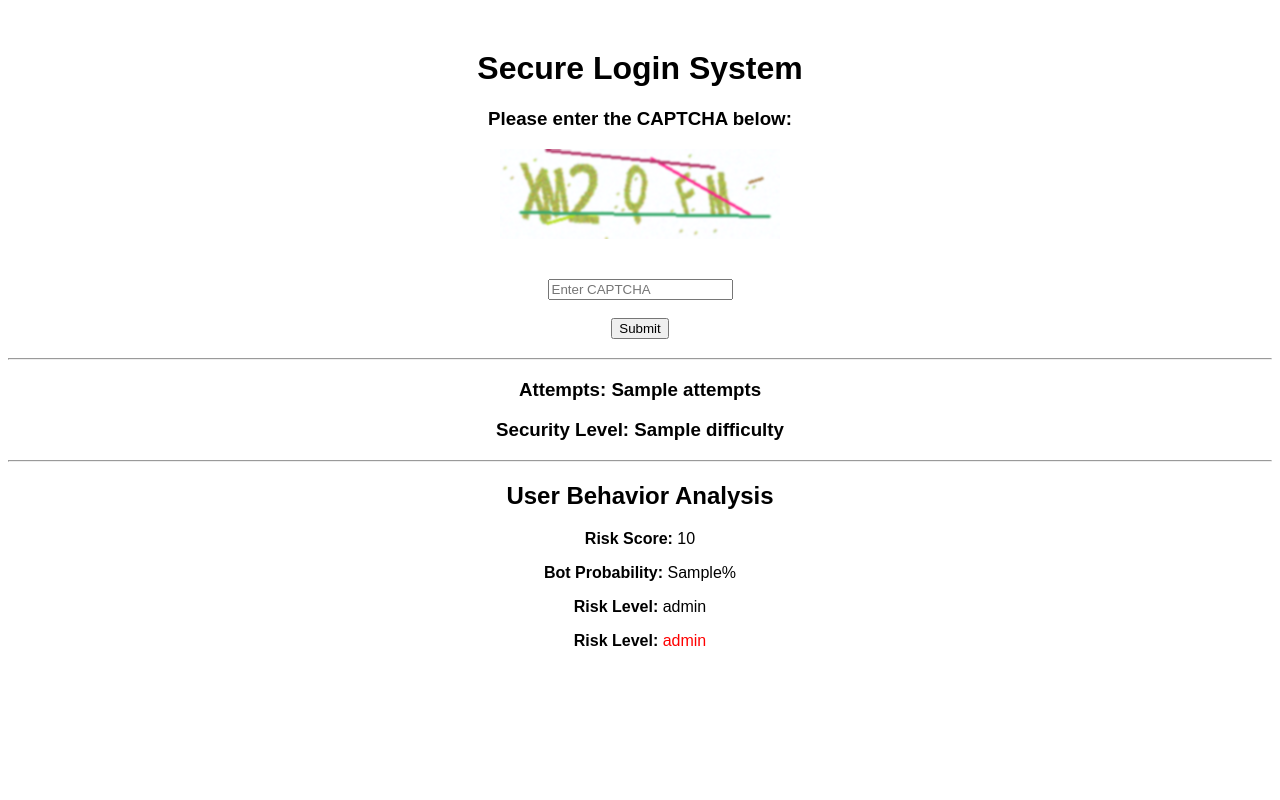
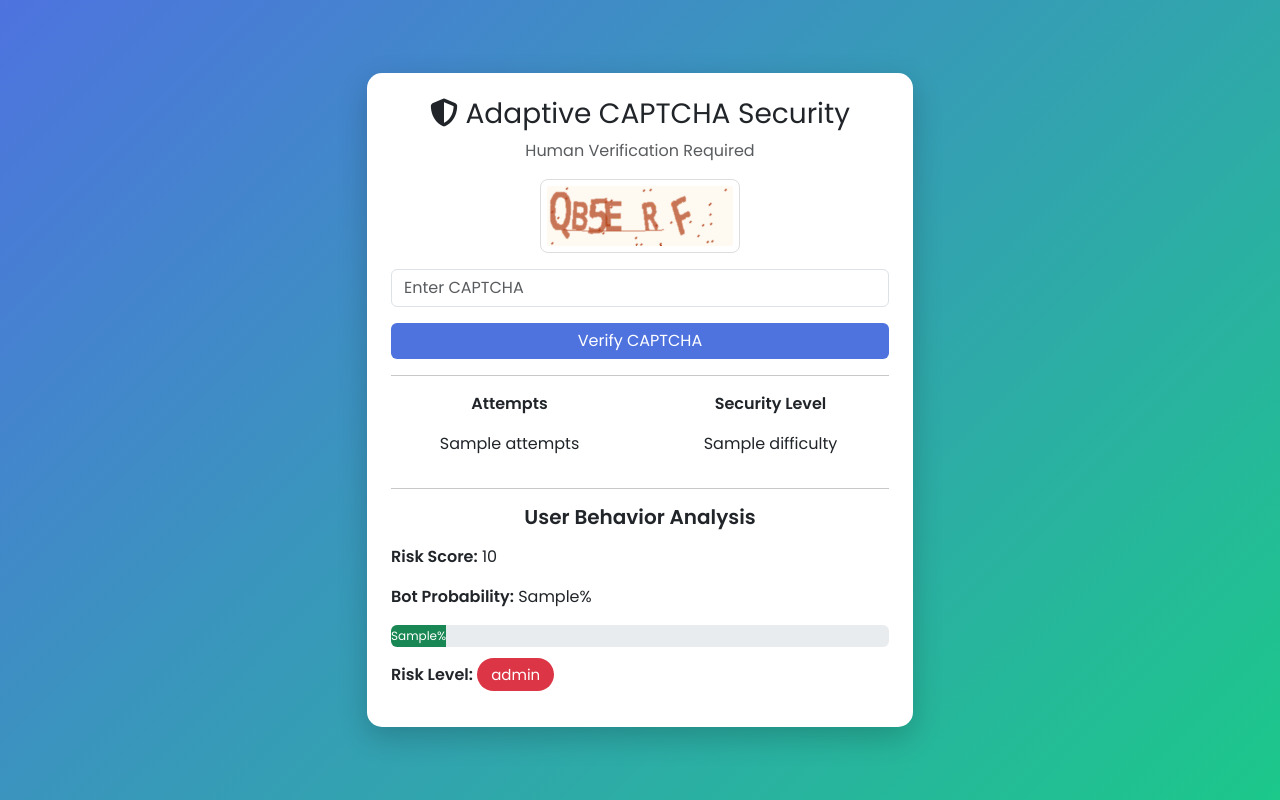
Before and after one commit to Tanish-Shrwt/adaptive-captcha, a Flask app: template templates/index.html in a window 1280 px wide. Run offline with Flask 3, Linux system fonts and the light colour scheme; the template is opened without the code that fills it: most values are stand-ins (such as "Sample title", 1, 10 or a date in 2020).

Commit message:
style changes

```diff
--- /dev/null
+++ b/static/css/style.css
@@ -0,0 +1,75 @@
+/* General Page Style */
+
+body{
+    font-family:'Poppins',sans-serif;
+    background: linear-gradient(135deg,#4e73df,#1cc88a);
+    height:100vh;
+    display:flex;
+    align-items:center;
+    justify-content:center;
+    }
+
+
+    /* Main Card */
+
+    .card{
+    border-radius:15px;
+    box-shadow:0 10px 30px rgba(0,0,0,0.2);
+    border:none;
+    }
+
+
+    /* CAPTCHA Image */
+
+    .captcha-img{
+    border-radius:8px;
+    border:1px solid #ddd;
+    padding:6px;
+    background:white;
+    }
+
+
+    /* Risk Level Badge */
+
+    .risk-badge{
+    font-size:15px;
+    padding:6px 14px;
+    border-radius:20px;
+    }
+
+
+    /* Section Titles */
+
+    .section-title{
+    font-weight:600;
+    }
+
+
+    /* Button Styling */
+
+    .btn-primary{
+    background:#4e73df;
+    border:none;
+    }
+
+    .btn-primary:hover{
+    background:#2e59d9;
+    }
+
+
+    /* Progress Bar Height */
+
+    .progress{
+    height:22px;
+    }
+
+
+    /* Mobile Responsive */
+
+    @media(max-width:768px){
+
+    .card{
+    margin:20px;
+    }
+
+    }
--- a/templates/index.html
+++ b/templates/index.html
@@ -1,61 +1,130 @@
 <!DOCTYPE html>
 <html>
   <head>
-    <title>Adaptive CAPTCHA System</title>
+    <title>Adaptive CAPTCHA Security System</title>
+
+    <meta name="viewport" content="width=device-width, initial-scale=1" />
+
+    <link
+      href="https://cdn.jsdelivr.net/npm/bootstrap@5.3.2/dist/css/bootstrap.min.css"
+      rel="stylesheet"
+    />
+
+    <link
+      rel="stylesheet"
+      href="{{ url_for('static', filename='css/style.css') }}"
+    />
+
+    <link
+      rel="stylesheet"
+      href="https://cdnjs.cloudflare.com/ajax/libs/font-awesome/6.5.0/css/all.min.css"
+    />
+
+    <link
+      href="https://fonts.googleapis.com/css2?family=Poppins:wght@300;400;600&display=swap"
+      rel="stylesheet"
+    />
   </head>
 
-<body style="text-align:center; font-family:Arial; margin-top:50px;">
+  <body>
+    <div class="container">
+      <div class="row justify-content-center">
+        <div class="col-md-6">
+          <div class="card p-4">
+            <!-- Title -->
+            <h3 class="text-center mb-2">
+              <i class="fa-solid fa-shield-halved"></i>
+              Adaptive CAPTCHA Security
+            </h3>
 
-<h1>Secure Login System</h1>
+            <p class="text-center text-muted">Human Verification Required</p>
 
-<h3>Please enter the CAPTCHA below:</h3>
+            <!-- CAPTCHA FORM -->
+            <form method="POST" id="captchaForm">
+              <div class="text-center mb-3">
+                <img
+                  src="{{ url_for('static', filename='captcha_images/captcha.png') }}"
+                  class="captcha-img"
+                  width="200"
+                />
+              </div>
 
-<img src="{{ url_for('static', filename='captcha_images/captcha.png') }}" alt="CAPTCHA">
+              <div class="mb-3">
+                <input
+                  type="text"
+                  id="captchaInput"
+                  name="captcha_input"
+                  class="form-control"
+                  placeholder="Enter CAPTCHA"
+                  required
+                />
+              </div>
 
-<form method="POST" id="captchaForm">
-
-    <br><br>
-
-    <input type="text" id="captchaInput" name="captcha_input" placeholder="Enter CAPTCHA" required>
-
-    <br><br>
-
-    <button type="submit">Submit</button>
-
+              <button type="submit" class="btn btn-primary w-100">
+                Verify CAPTCHA
+              </button>
             </form>
 
-<h3>{{ message }}</h3>
+            <!-- MESSAGE -->
+            {% if message %}
 
-<hr>
+            <div class="alert alert-info text-center mt-3">{{ message }}</div>
 
-<h3>Attempts: {{ attempts }}</h3>
-<h3>Security Level: {{ difficulty.capitalize() }}</h3>
+            {% endif %}
 
-<hr>
+            <hr />
 
-<h2>User Behavior Analysis</h2>
+            <!-- BASIC INFO -->
+            <div class="row text-center">
+              <div class="col">
+                <p class="section-title">Attempts</p>
+                <p>{{ attempts }}</p>
+              </div>
+
+              <div class="col">
+                <p class="section-title">Security Level</p>
+                <p>{{ difficulty.capitalize() }}</p>
+              </div>
+            </div>
+
+            <hr />
+
+            <!-- BEHAVIOR ANALYSIS -->
+            <h5 class="text-center section-title mb-3">
+              User Behavior Analysis
+            </h5>
 
             <p><b>Risk Score:</b> {{ risk_score }}</p>
+
             <p><b>Bot Probability:</b> {{ bot_probability }}%</p>
-<p><b>Risk Level:</b> {{ risk_level }}</p>
 
+            <!-- BOT PROBABILITY BAR -->
+            <div class="progress mb-3">
+              <div
+                class="progress-bar {% if bot_probability|int < 40 %} bg-success {% elif bot_probability|int < 70 %} bg-warning {% else %} bg-danger {% endif %}"
+                style="width: {{ bot_probability }}%"
+              >
+                {{ bot_probability }}%
+              </div>
+            </div>
+
+            <!-- RISK LEVEL -->
             <p>
               <b>Risk Level:</b>
-    <span style="
-    color:
-    {% if risk_level == 'Low' %}green
-    {% elif risk_level == 'Medium' %}orange
-    {% else %}red
-    {% endif %}
-    ;">
+
+              <span
+                class="risk-badge {% if risk_level == 'Low' %} bg-success text-white {% elif risk_level == 'Medium' %} bg-warning text-dark {% else %} bg-danger text-white {% endif %}"
+              >
                 {{ risk_level }}
               </span>
             </p>
-
+          </div>
+        </div>
+      </div>
+    </div>
   </body>
 
   <script>
-
     let mouseMoves = 0;
     let clicks = 0;
     let typingStart = 0;
@@ -63,31 +132,32 @@ let typingTime = 0;
     let pageStart = Date.now();
 
     /* Track mouse movement */
-document.addEventListener("mousemove", function(){
+    document.addEventListener("mousemove", function () {
       mouseMoves++;
     });
 
     /* Track clicks */
-document.addEventListener("click", function(){
+    document.addEventListener("click", function () {
       clicks++;
     });
 
-/* Get input after page loads */
+    /* Input reference */
     let captchaInput = document.getElementById("captchaInput");
 
     /* Typing start */
-captchaInput.addEventListener("focus", function(){
+    captchaInput.addEventListener("focus", function () {
       typingStart = Date.now();
     });
 
     /* Typing speed */
-captchaInput.addEventListener("keyup", function(){
+    captchaInput.addEventListener("keyup", function () {
       typingTime = Date.now() - typingStart;
     });
 
     /* Send behavior data with form */
-document.getElementById("captchaForm").addEventListener("submit", function(){
-
+    document
+      .getElementById("captchaForm")
+      .addEventListener("submit", function () {
         let timeSpent = Date.now() - pageStart;
 
         let mouseField = document.createElement("input");
@@ -114,9 +184,6 @@ document.getElementById("captchaForm").addEventListener("submit", function(){
         this.appendChild(clickField);
         this.appendChild(typingField);
         this.appendChild(timeField);
-
       });
-
   </script>
-
 </html>
```
Also changed, not shown: static/captcha_images/captcha.png. Lines whose indentation alone changed are shown as unchanged.
